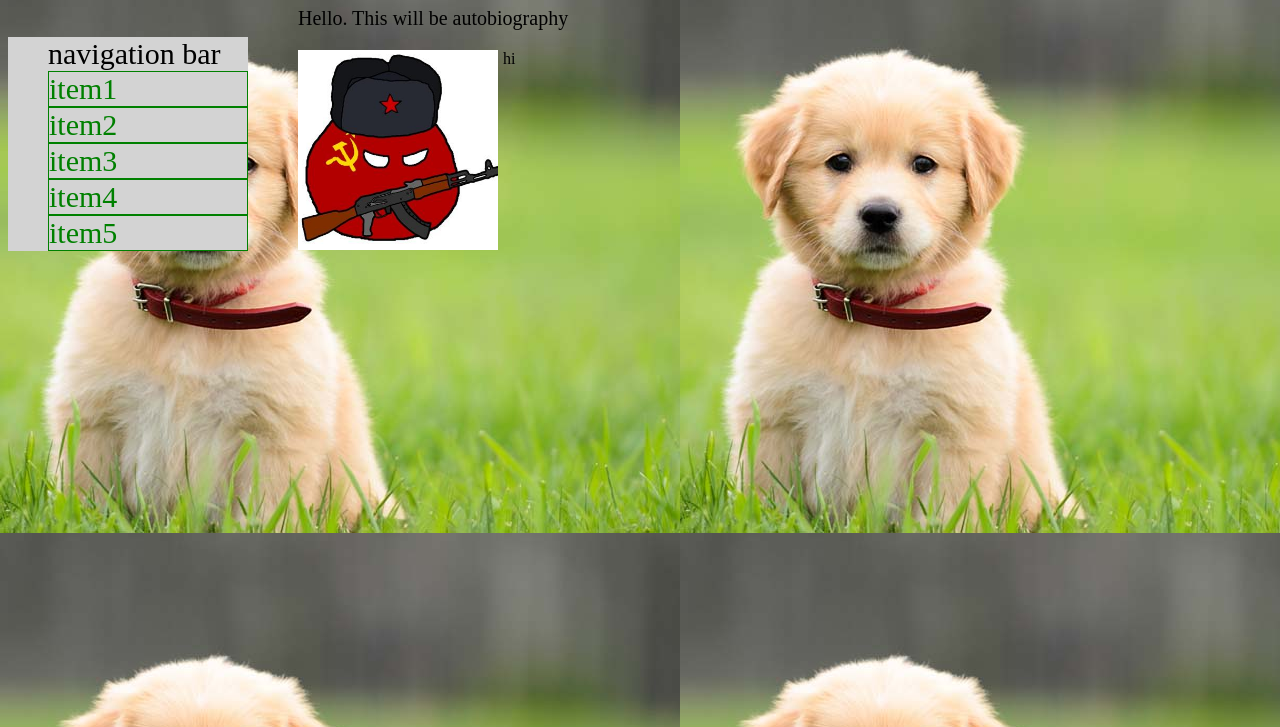
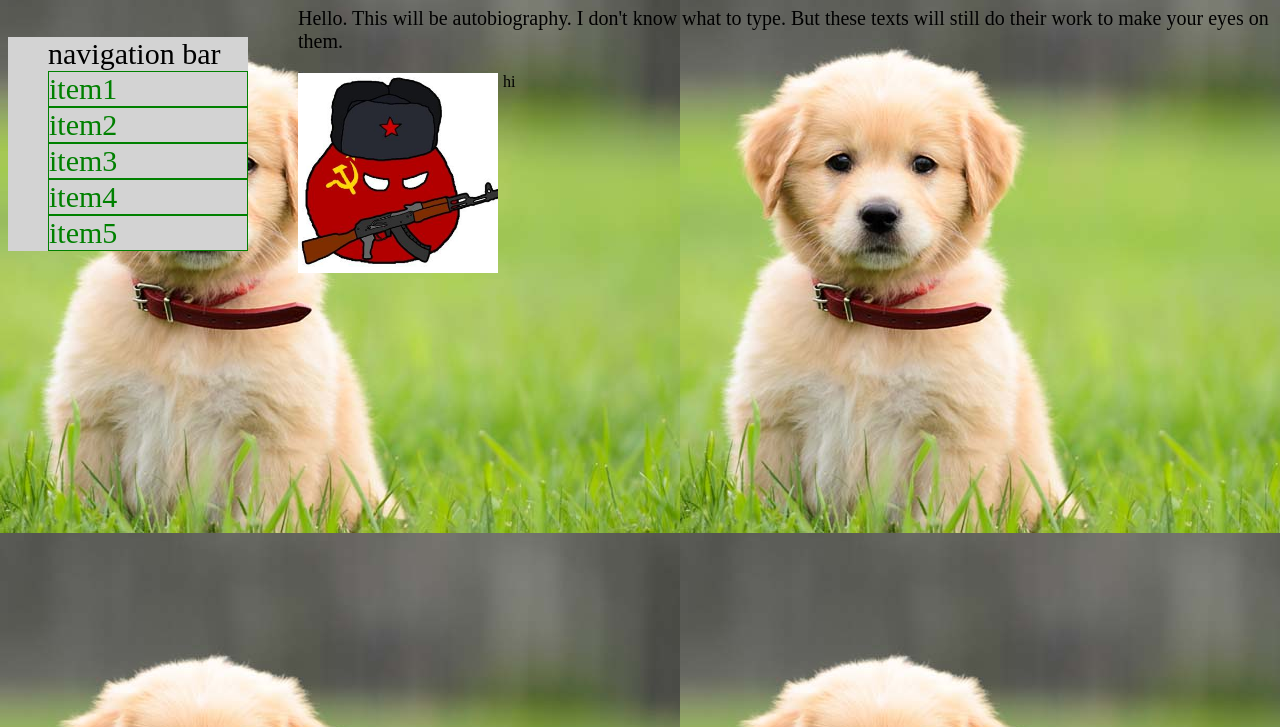
Before and after one commit to Softie-tw/htmlforcheckpoint, a plain HTML site: page index.html in a window 1280 px wide. Shown: the part 73-800 px from the top of the page. Drawn offline with Linux system fonts and the light colour scheme.

Commit message:
still working

```diff
--- a/index.html
+++ b/index.html
@@ -16,7 +16,10 @@
   <li class="button">item5</li>
 </ul>
 
-<p style="font-size:20px">Hello. This will be autobiography</p>
+<p style="font-size:20px">Hello. This will be autobiography.
+I don't know what to type. But these texts will still do their work to make your eyes on them.
+
+</p>
 <img id="photo" src="pic/photo.jpeg"></img>
 
 <p id="wpho">hi</p>
```
